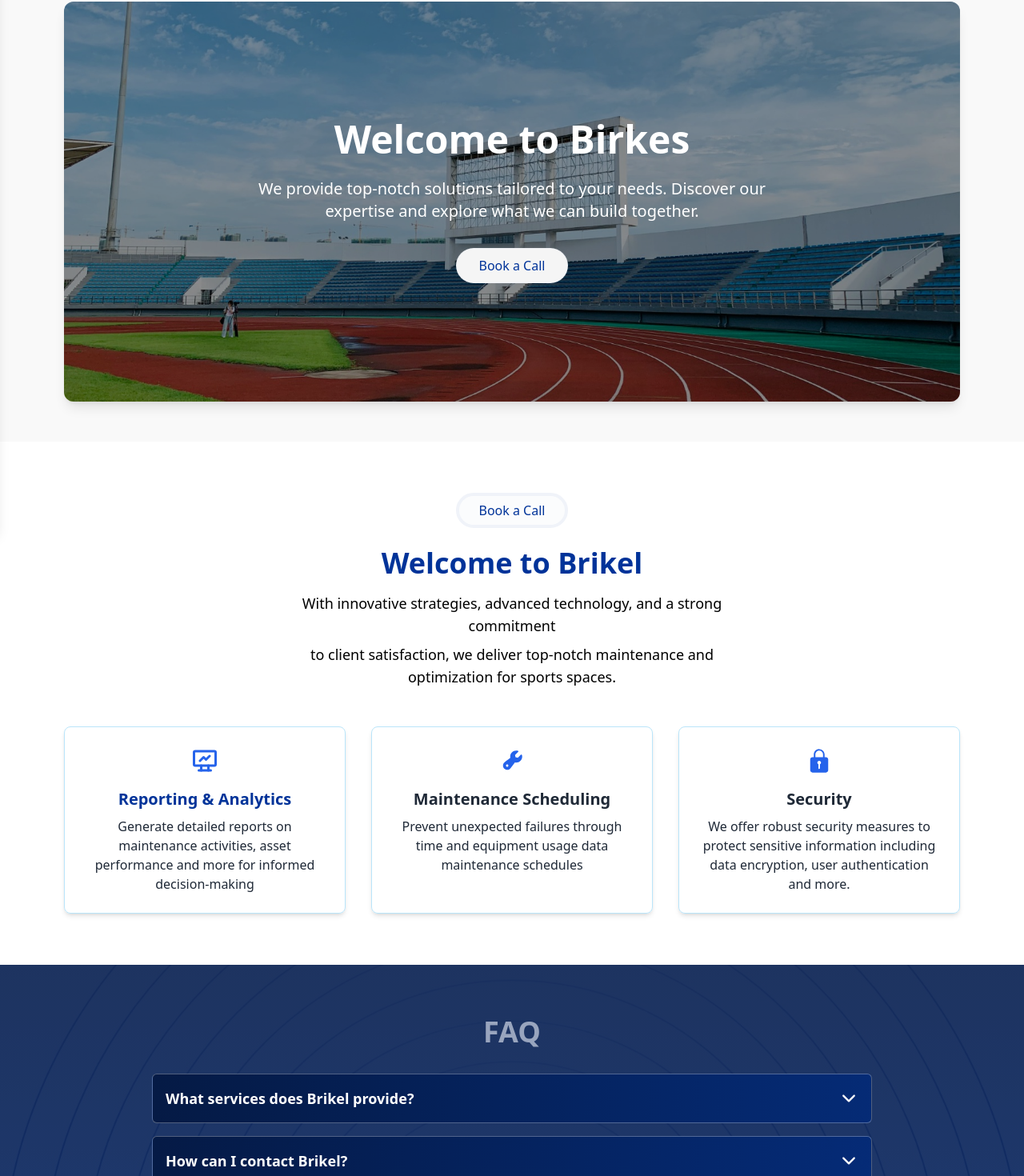
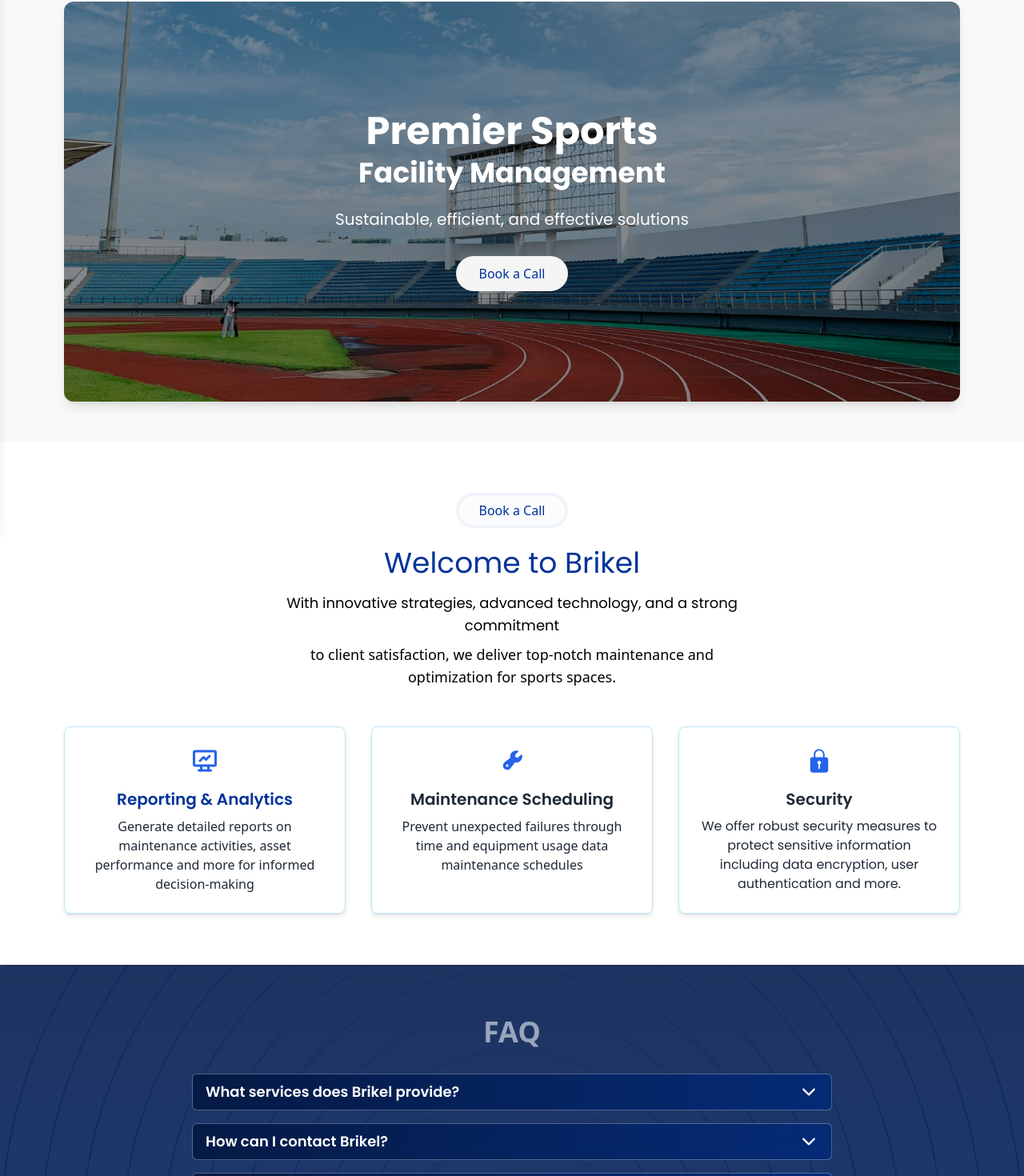
Before and after one commit to Umorenism/birkel-web, a React (Vite) app in the folder Birkels/: page / in a window 1280 px wide. Shown: the part 136-1606 px from the top of the page at 80% size. Built offline with nearby package versions, Linux system fonts and the light colour scheme; a web font is replaced by a local one.

Commit message:
updated work

```diff
--- a/Birkels/index.html
+++ b/Birkels/index.html
@@ -11,6 +11,8 @@
       rel="stylesheet"
     />
     <link href="https://fonts.googleapis.com/css2?family=Mako&display=swap" rel="stylesheet">
+    <link href="https://fonts.googleapis.com/css2?family=Poppins:wght@100;200;300;400;500;600;700;800;900&display=swap" rel="stylesheet">
+
 
     <link href="https://fonts.googleapis.com/css2?family=Roboto+Slab:wght@400;700&display=swap" rel="stylesheet">
 
--- a/Birkels/src/component/Choose.jsx
+++ b/Birkels/src/component/Choose.jsx
@@ -10,7 +10,7 @@
           {/* Text Section */}
           <div className="space-y-6 text-left">
               <button className="bg-[#F0F3F9] border border-[#FBFCFD] text-[#003399] px-5 py-2 rounded-full hover:bg-blue-700 transition">Choose Birkel</button>
-            <p className="text-gray-600">
+            <p className="text-[#2A2A2A] font-poppins">
               With the vision of transforming the way sports facilities are managed in Nigeria,
               Brikel has quickly established itself as a leader in the sports facility management industry.
             </p>
--- a/Birkels/src/component/Foa.jsx
+++ b/Birkels/src/component/Foa.jsx
@@ -29,10 +29,11 @@
 import imgs from '../assets/web-screen.png'
 
 const faqs = [
-  {
-    question: "What services does Brikel provide?",
-    answer: "Brikel offers web development, app design, and digital strategy services."
-  },
+ {
+  question: "What services does Brikel provide?",
+  answer: "We offer comprehensive sport facility management solutions, including:\n- Daily operations and supervision\n- Staffing and personnel management\n- Facility maintenance (routine and emergency)\n- Event planning and coordination\n- Scheduling and booking management\n- Marketing and revenue optimization strategies"
+},
+
   {
     question: "How can I contact Brikel?",
     answer: "You can reach us via our contact form or at contact@brikel.com."
@@ -84,24 +85,24 @@
       <h1 className="text-3xl sm:text-4xl font-bold mb-8 text-white w-full text-center">
         FAQ
       </h1>
- <div className="absolute inset-0 bg-[#001F5C]/40"></div>
+ <div className="absolute inset-0 rounded-[5px] bg-[#001F5C]/40"></div>
       <div className="max-w-[1120px] mx-auto flex flex-col gap-4 items-center text-white">
         {faqs.map((item, index) => (
           <div
             key={index}
-            className="w-full sm:max-w-[900px] bg-gradient-to-r from-[#00143D]/80 to-[#00297A]/80  backdrop-blur-md rounded-md border border-white/30 p-4 transition-all duration-300"
+            className="w-full sm:max-w-[800px] py-2 bg-gradient-to-r from-[#00143D]/80 to-[#00297A]/80  backdrop-blur-md rounded-md border border-white/30 p-4 transition-all duration-300"
           >
             <div
               onClick={() => toggleAccordion(index)}
               className="flex justify-between items-center cursor-pointer"
             >
-              <h2 className="text-lg font-semibold text-white">{item.question}</h2>
+              <h2 className="text-lg font-semibold font-poppins text-white">{item.question}</h2>
               <span className="text-white">
                 {openIndexes.includes(index) ? <IoIosArrowUp size={24} /> : <IoIosArrowDown size={24} />}
               </span>
             </div>
             {openIndexes.includes(index) && (
-              <div className="mt-2 text-white text-sm">
+              <div className="mt-2 text-white font-poppins text-sm">
                 {item.answer}
               </div>
             )}
--- a/Birkels/src/component/Footer.jsx
+++ b/Birkels/src/component/Footer.jsx
@@ -36,27 +36,27 @@
       <div className="w-full grid grid-cols-2 sm:grid-cols-2 md:grid-cols-3 gap-10 text-sm sm:text-base">
         {/* Company */}
         <div className="flex flex-col space-y-2">
-          <h2 className="font-semibold text-white mb-2">Company</h2>
-          <a href="#" className="hover:underline text-gray-200">Home</a>
-          <a href="#" className="hover:underline text-gray-200">Bookings</a>
-          <a href="#" className="hover:underline text-gray-200">FAQs</a>
-          <a href="#" className="hover:underline text-gray-200">Contact</a>
+          <h2 className="font-poppins text-white mb-2">Company</h2>
+          <a href="#" className="hover:underline text-gray-200 font-poppins">Home</a>
+          <a href="#" className="hover:underline text-gray-200 font-poppins">Bookings</a>
+          <a href="#" className="hover:underline text-gray-200 font-poppins">FAQs</a>
+          <a href="#" className="hover:underline text-gray-200 font-poppins">Contact</a>
         </div>
 
         {/* Legal */}
         <div className="flex flex-col space-y-2">
-          <h2 className="font-semibold text-white mb-2">Legal</h2>
-          <a href="#" className="hover:underline text-gray-200">Terms & Conditions</a>
-          <a href="#" className="hover:underline text-gray-200">Privacy Policy</a>
-          <a href="#" className="hover:underline text-gray-200">Cookies Policy</a>
+          <h2 className="font-poppins text-white mb-2 ">Legal</h2>
+          <a href="#" className="hover:underline text-gray- font-poppins">Terms & Conditions</a>
+          <a href="#" className="hover:underline text-gray-200 font-poppins">Privacy Policy</a>
+          <a href="#" className="hover:underline text-gray-200 font-poppins">Cookies Policy</a>
         </div>
 
         {/* Contact */}
         <div className="flex flex-col space-y-2">
           <h2 className="font-semibold text-white mb-2">Contact</h2>
-          <p className="text-gray-200">Address: Your Street, City, NG</p>
-          <p className="text-gray-200">Tel: +234.....</p>
-          <a href="mailto:hello@brikel.com" className="hover:underline text-gray-200">hello@brikel.com</a>
+          <p className="text-gray-200 font-poppins">Address: Your Street, City, NG</p>
+          <p className="text-gray-200 font-poppins">Tel: +234.....</p>
+          <a href="mailto:hello@brikel.com" className="hover:underline text-gray-200 font-poppins">hello@brikel.com</a>
         </div>
       </div>
     </div>
@@ -69,7 +69,7 @@
         <FaLinkedin className="hover:text-gray-300 transition" />
         <FaTwitter className="hover:text-gray-300 transition" />
       </div>
-      <h1 className="text-gray-300 text-sm text-center md:text-right">© 2025 BRIKEL. All rights reserved.</h1>
+      <h1 className="text-gray-300 text-sm text-center md:text-right font-poppins">© 2025 BRIKEL. All rights reserved.</h1>
     </div>
   </div>
 </div>
--- a/Birkels/src/component/Hero.jsx
+++ b/Birkels/src/component/Hero.jsx
@@ -11,21 +11,21 @@
     <div className="w-full bg-[#f9f9f9] sm:py-[50px] p-5 sm:p-0">
       <div
         style={{ backgroundImage: `url(${bgImage})` }}
-        className="max-w-[1120px] h-[500px] mx-auto bg-cover p-4 bg-center bg-no-repeat flex flex-col items-center justify-center text-center px-4 rounded-xl shadow-lg relative overflow-hidden"
+        className="max-w-[1120px] h-[500px] mx-auto bg-cover  p-2 bg-center bg-no-repeat flex flex-col items-center justify-center text-center px-4 rounded-xl shadow-lg relative overflow-hidden"
       >
         {/* Optional overlay for better text visibility */}
         <div className="absolute inset-0 bg-black bg-opacity-40 z-0" />
 
         {/* Content */}
         <div className="relative z-10 text-white">
-          <h1 className="text-4xl md:text-5xl font-bold mb-6">
-            Welcome to Birkes
+          <h1 className="text-4xl md:text-5xl font-bold font-poppins p-2 sm:p-0  mb-6">
+            Premier Sports <br />
+            <span className='text-[26px] sm:text-[35px]'>Facility Management </span>
           </h1>
-          <p className="text-lg md:text-xl mb-8 max-w-[700px] mx-auto">
-            We provide top-notch solutions tailored to your needs. Discover our
-            expertise and explore what we can build together.
+          <p className="text-lg md:text-xl font-poppins sm:p-0 mb-8 max-w-[700px] mx-auto">
+           Sustainable, efficient, and effective solutions
           </p>
-          <a href="tel:+1234567890" className="hidden sm:block">
+          <a href="tel:+1234567890" className=" sm:block">
           <button className="w-[140px] h-[44px] rounded-full border-[1px] border-[#CCD6EB33] bg-[#F5F5F5]  text-[#003399] font-medium hover:bg-white hover:text-[#003399] transition duration-300">
             Book a Call
           </button>
--- a/Birkels/src/component/Service.jsx
+++ b/Birkels/src/component/Service.jsx
@@ -15,8 +15,8 @@
         </a>
 
         {/* Title and Text */}
-        <h1 className="text-3xl sm:text-4xl font-bold mb-4 text-[#003399]">Welcome to Brikel</h1>
-        <p className="text-lg max-w-[600px] mb-2">
+        <h1 className="text-3xl sm:text-4xl font-poppins mb-4 text-[#003399]">Welcome to Brikel</h1>
+        <p className="text-lg max-w-[600px] font-poppins mb-2">
           With innovative strategies, advanced technology, and a strong commitment
         </p>
         <p className="text-lg max-w-[600px] mb-12">
@@ -28,7 +28,7 @@
           {/* Card 1 */}
           <div className="bg-[#fofofo] border border-[#BAE5FA] text-gray-800 p-6 rounded-lg shadow-md flex flex-col items-center text-center">
             <TbDeviceAnalytics className="text-4xl text-blue-600 mb-4" />
-            <h3 className="text-xl font-semibold mb-2 text-[#003399]">Reporting & Analytics</h3>
+            <h3 className="text-xl font-semibold font-poppins mb-2 text-[#003399]">Reporting & Analytics</h3>
             <p>Generate detailed reports on maintenance
               activities, asset performance and more for informed decision-making</p>
           </div>
@@ -36,7 +36,7 @@
           {/* Card 2 */}
           <div className="bg-[#fofofo] text-gray-800 border border-[#BAE5FA] p-6 rounded-lg shadow-md flex flex-col items-center text-center">
             <TiSpanner className="text-4xl text-blue-600 mb-4" />
-            <h3 className="text-xl font-semibold mb-2">Maintenance Scheduling</h3>
+            <h3 className="text-xl font-semibold font-poppins mb-2">Maintenance Scheduling</h3>
             <p>Prevent unexpected failures through time and equipment usage data
             maintenance schedules</p>
           </div>
@@ -44,8 +44,8 @@
           {/* Card 3 */}
           <div className="bg-[#fofofo] border border-[#BAE5FA] text-gray-800 p-6 rounded-lg shadow-md flex flex-col items-center text-center">
             <IoIosLock className="text-4xl text-blue-600 mb-4" />
-            <h3 className="text-xl font-semibold mb-2">Security</h3>
-            <p>We offer robust security measures to
+            <h3 className="text-xl font-semibold font-poppins mb-2">Security</h3>
+            <p className='font-poppins'>We offer robust security measures to
 protect sensitive information including data encryption, user authentication and more.</p>
           </div>
         </div>
--- a/Birkels/tailwind.config.js
+++ b/Birkels/tailwind.config.js
@@ -189,6 +189,7 @@
           '"Segoe UI Symbol"',
           '"Noto Color Emoji"',
         ],
+         poppins: ['Poppins', 'sans-serif'],
       },
       borderRadius: {
         lg: "var(--radius)",
```
